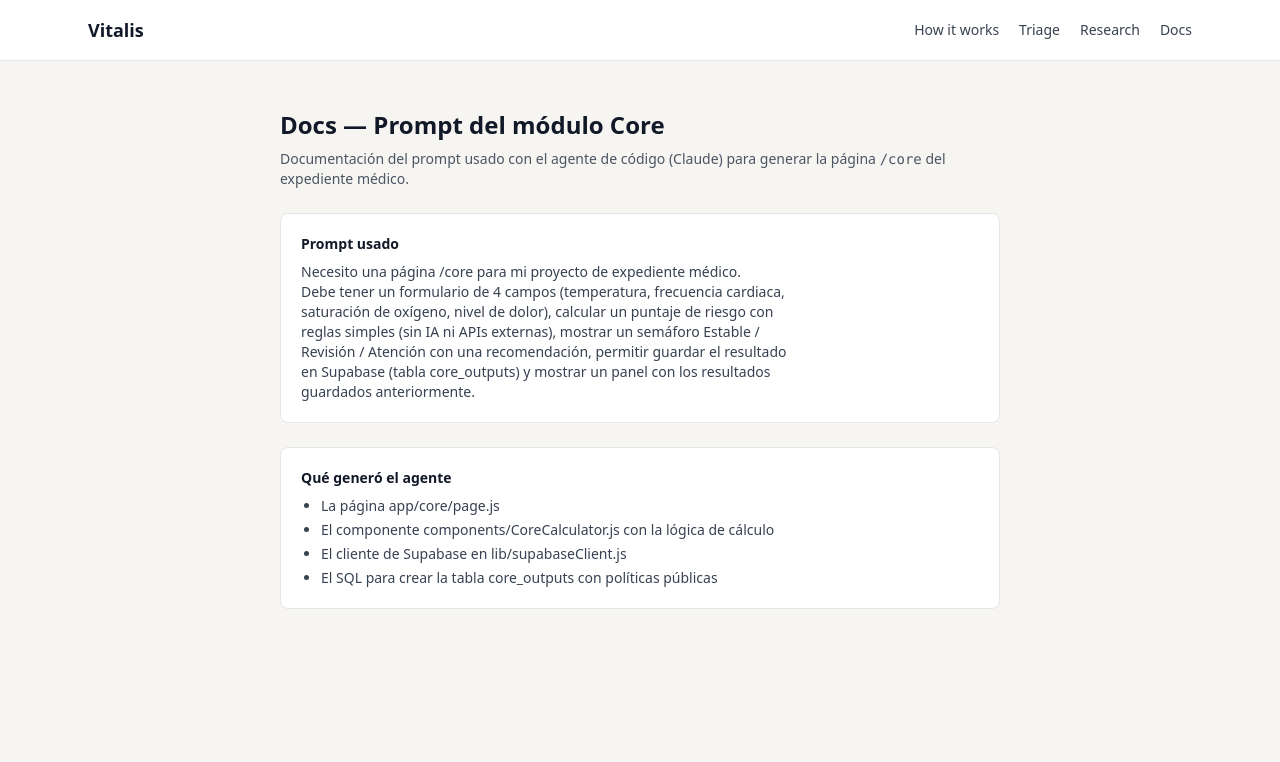
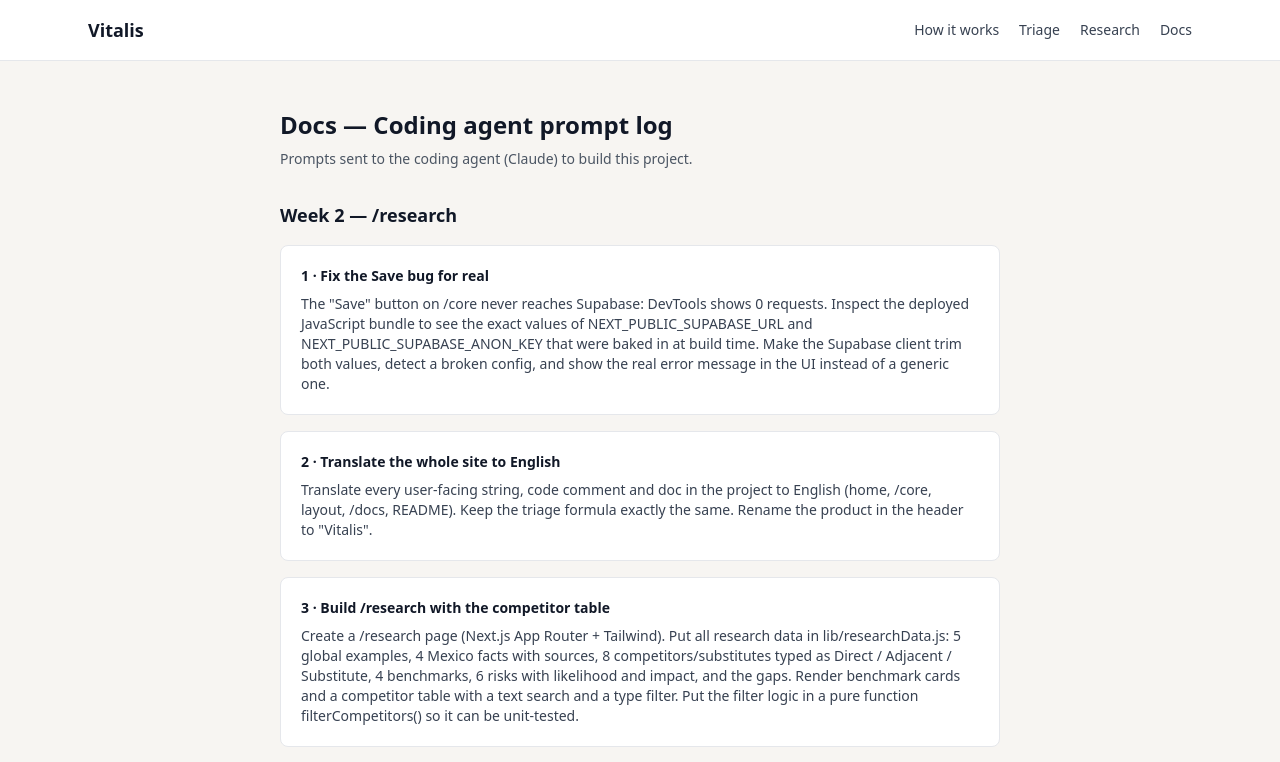
Before and after one commit to melaniezame-gif/expediente-me, a Next.js app: page /docs in a window 1280 px wide. Shown: the top 762 px of the page. Built offline with nearby package versions, Linux system fonts and the light colour scheme.

Commit message:
Add files via upload
Add 3 automated tests and Week 2 prompt log

```diff
--- a/app/docs/page.js
+++ b/app/docs/page.js
@@ -1,37 +1,53 @@
+const WEEK2_PROMPTS = [
+  {
+    title: "1 · Fix the Save bug for real",
+    text: `The "Save" button on /core never reaches Supabase: DevTools shows 0 requests. Inspect the deployed JavaScript bundle to see the exact values of NEXT_PUBLIC_SUPABASE_URL and NEXT_PUBLIC_SUPABASE_ANON_KEY that were baked in at build time. Make the Supabase client trim both values, detect a broken config, and show the real error message in the UI instead of a generic one.`,
+  },
+  {
+    title: "2 · Translate the whole site to English",
+    text: `Translate every user-facing string, code comment and doc in the project to English (home, /core, layout, /docs, README). Keep the triage formula exactly the same. Rename the product in the header to "Vitalis".`,
+  },
+  {
+    title: "3 · Build /research with the competitor table",
+    text: `Create a /research page (Next.js App Router + Tailwind). Put all research data in lib/researchData.js: 5 global examples, 4 Mexico facts with sources, 8 competitors/substitutes typed as Direct / Adjacent / Substitute, 4 benchmarks, 6 risks with likelihood and impact, and the gaps. Render benchmark cards and a competitor table with a text search and a type filter. Put the filter logic in a pure function filterCompetitors() so it can be unit-tested.`,
+  },
+  {
+    title: "4 · Risk map, save research record, dashboard widget",
+    text: `Add a 3×3 risk map (likelihood × impact) that places the numbered risks automatically. Add a research intake form (question, target user, region, source type, key finding) that inserts into a new Supabase table research_records and shows the new row id on success or the real error on failure. Add a dashboard widget with counts (records saved, human validations, competitors, high risks) and the 5 latest records. Write the SQL with RLS insert/select policies for anon.`,
+  },
+  {
+    title: "5 · Tests",
+    text: `Write 3 automated tests with node:test (no extra dependencies): (1) filterCompetitors returns the right rows for a search and for a type filter, (2) riskLevel classifies likelihood × impact correctly and the dataset has exactly 5 global examples and 8 competitors, (3) calculateTriage still returns Stable 0, Review 4 and Attention 8 for the three Week 1 test cases. Add an "npm test" script.`,
+  },
+];
+
 export default function DocsPage() {
   return (
     <div className="mx-auto max-w-3xl px-6 py-12">
-      <h1 className="text-2xl font-bold text-gray-900">
-        Docs — Prompt del módulo Core
-      </h1>
+      <h1 className="text-2xl font-bold text-gray-900">Docs — Coding agent prompt log</h1>
       <p className="mt-2 text-sm text-gray-600">
-        Documentación del prompt usado con el agente de código (Claude) para
-        generar la página <code>/core</code> del expediente médico.
+        Prompts sent to the coding agent (Claude) to build this project.
       </p>
 
-      <div className="mt-6 rounded-lg border border-gray-200 bg-white p-5">
-        <h2 className="text-sm font-semibold text-gray-900">Prompt usado</h2>
+      <h2 className="mt-8 text-lg font-semibold text-gray-900">Week 2 — /research</h2>
+      {WEEK2_PROMPTS.map((p) => (
+        <div key={p.title} className="mt-4 rounded-lg border border-gray-200 bg-white p-5">
+          <h3 className="text-sm font-semibold text-gray-900">{p.title}</h3>
+          <p className="mt-2 whitespace-pre-line text-sm text-gray-700">{p.text}</p>
+        </div>
+      ))}
+
+      <h2 className="mt-10 text-lg font-semibold text-gray-900">Week 1 — /core</h2>
+      <div className="mt-4 rounded-lg border border-gray-200 bg-white p-5">
+        <h3 className="text-sm font-semibold text-gray-900">Prompt used (translated from Spanish)</h3>
         <p className="mt-2 whitespace-pre-line text-sm text-gray-700">
-          {`Necesito una página /core para mi proyecto de expediente médico.
-Debe tener un formulario de 4 campos (temperatura, frecuencia cardiaca,
-saturación de oxígeno, nivel de dolor), calcular un puntaje de riesgo con
-reglas simples (sin IA ni APIs externas), mostrar un semáforo Estable /
-Revisión / Atención con una recomendación, permitir guardar el resultado
-en Supabase (tabla core_outputs) y mostrar un panel con los resultados
-guardados anteriormente.`}
+          {`I need a /core page for my medical record project.
+It must have a 4-field form (temperature, heart rate, oxygen saturation,
+pain level), calculate a risk score with simple rules (no AI, no external
+APIs), show a Stable / Review / Attention light with a recommendation,
+let the user save the result to Supabase (table core_outputs) and show a
+dashboard with previously saved results.`}
         </p>
-      </div>
-
-      <div className="mt-6 rounded-lg border border-gray-200 bg-white p-5">
-        <h2 className="text-sm font-semibold text-gray-900">
-          Qué generó el agente
-        </h2>
-        <ul className="mt-2 list-disc space-y-1 pl-5 text-sm text-gray-700">
-          <li>La página app/core/page.js</li>
-          <li>El componente components/CoreCalculator.js con la lógica de cálculo</li>
-          <li>El cliente de Supabase en lib/supabaseClient.js</li>
-          <li>El SQL para crear la tabla core_outputs con políticas públicas</li>
-        </ul>
       </div>
     </div>
   );
--- a/package.json
+++ b/package.json
@@ -6,7 +6,8 @@
     "dev": "next dev",
     "build": "next build",
     "start": "next start",
-    "lint": "next lint"
+    "lint": "next lint",
+    "test": "node --test tests/research.test.mjs"
   },
   "dependencies": {
     "@supabase/supabase-js": "^2.45.4",
```
Also changed, not shown: 1 other file (tests, documents, lock files or other folders).
